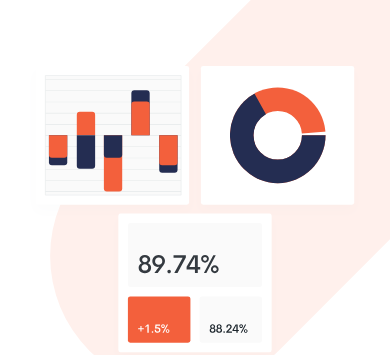
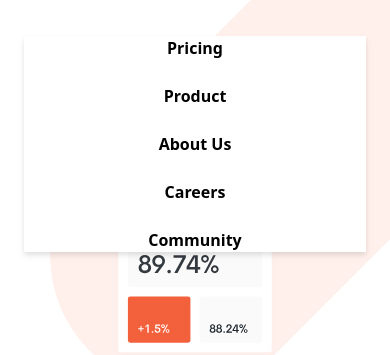
Before and after one commit to Chinwenma/tailwindlandingpage, a website: page index.html in a window 390 px wide. Both pictures are taken after a click on the button 354 px from the left and 40 px from the top of the page. Shown: the part 60-415 px from the top of the page. Drawn offline with nearby package versions, Linux system fonts and the light colour scheme; files that its build step writes are made by us from their sources.

Commit message:
all-done

```diff
--- a/index.html
+++ b/index.html
@@ -35,7 +35,7 @@
         <!--mobile menu-->
         <div class=" md:hidden ">
             <div id="menu"
-                class="absolute flex flex-col items-center self-end py-18 mt-10 space-y-6 font-bold bg-white  hidden sm:w-auto sm:self-center left-6 right-6 drop-shadow-md">
+                class="absolute  flex-col items-center self-end py-18 mt-10 space-y-6 font-bold bg-white  hidden sm:w-auto sm:self-center left-6 right-6 drop-shadow-md">
                 <a href="#">Pricing</a>
                 <a href="#">Product</a>
                 <a href="#">About Us</a>
--- a/js/Script.js
+++ b/js/Script.js
@@ -3,4 +3,9 @@ const nav = document.getElementById('menu');
 
 btn.addEventListener('click', () => {
 btn.classList.toggle('open')
+nav.classList.toggle('flex')
+nav.classList.toggle('hidden');
+
+
+
 })
```
